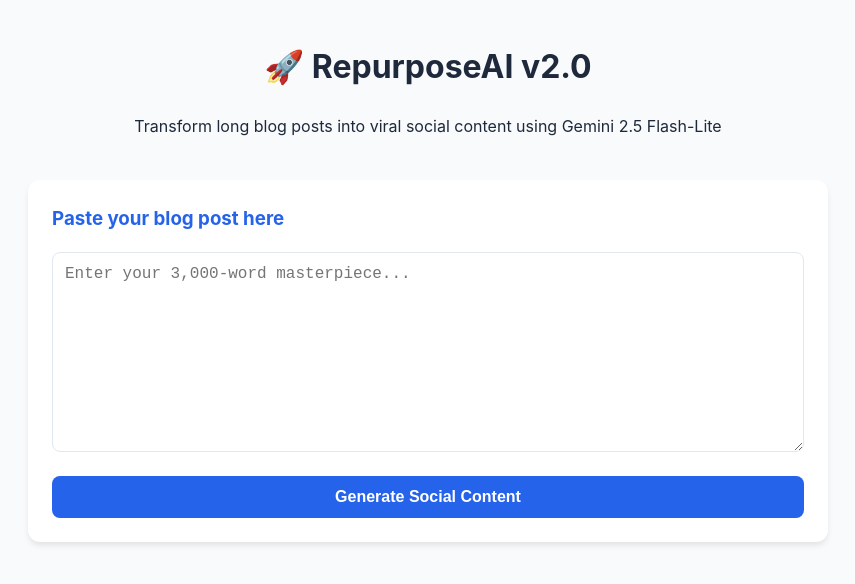
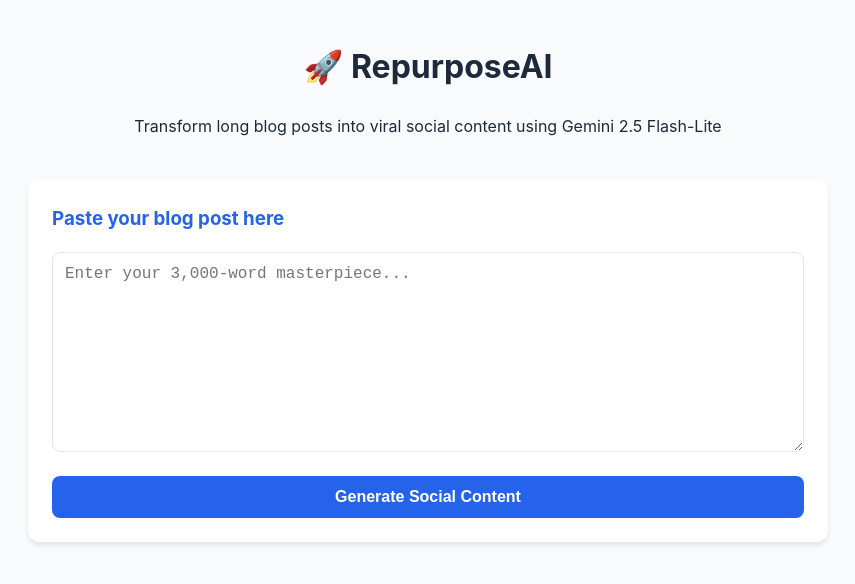
Before and after one commit to ZaeemKhan07/Async-Content-Repurposing-Pipeline, a plain HTML site: page index.html in a window 1280 px wide. Shown: the whole page, without its empty margins (212-1067 px from the left). Drawn offline with Linux system fonts and the light colour scheme.

Commit message:
code clean up

```diff
--- a/index.html
+++ b/index.html
@@ -114,7 +114,7 @@
 <body>
     <div class="container">
         <header>
-            <h1>🚀 RepurposeAI v2.0</h1>
+            <h1>🚀 RepurposeAI</h1>
             <p>Transform long blog posts into viral social content using Gemini 2.5 Flash-Lite</p>
         </header>
 
```
